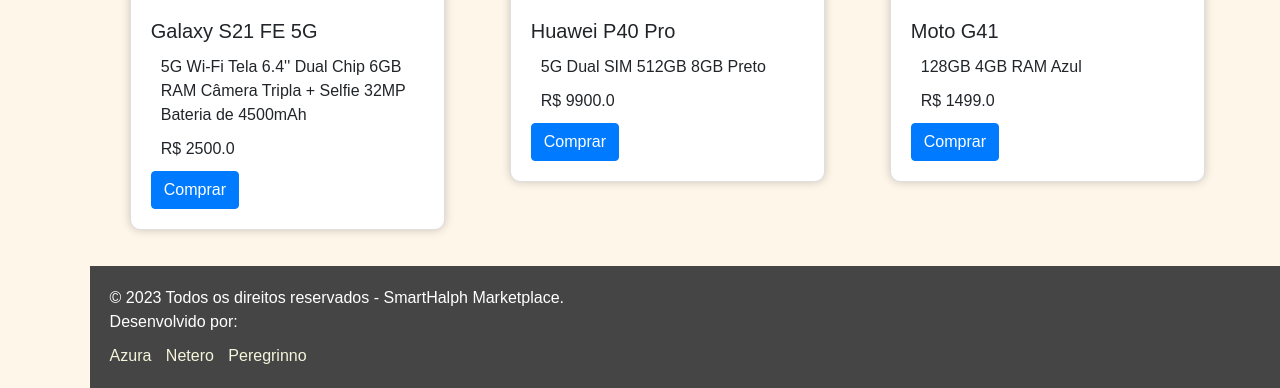
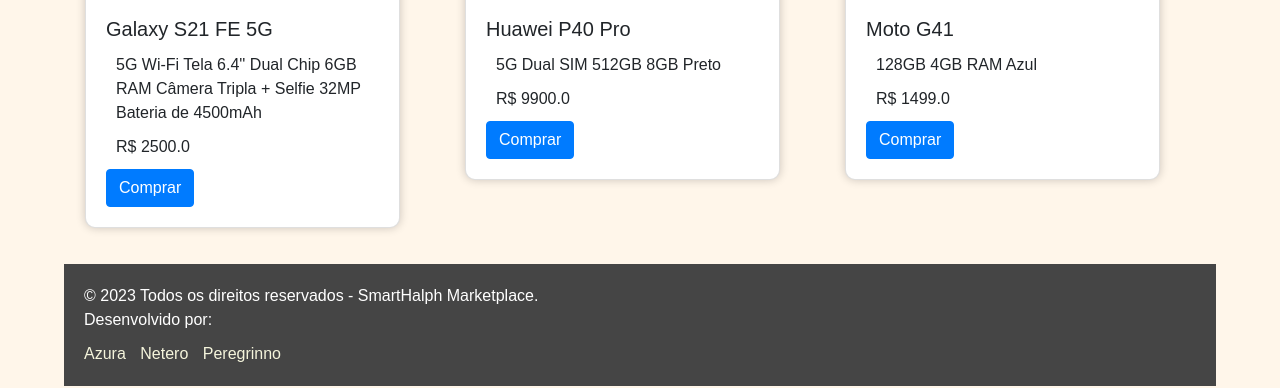
Before and after one commit to peregrinno/ISI-02, a Flask app: page / in a window 1280 px wide. Shown: the part 1490-1878 px from the top of the page. Run offline with Flask 2, Linux system fonts and the light colour scheme; data comes from the database, SQL or seed files in the repository; some libraries are stand-ins or nearby versions.

Commit message:
Pequeno ajuste

```diff
--- a/static/css/market.css
+++ b/static/css/market.css
@@ -153,7 +153,7 @@
 
     /* Definindo o estilo para o corpo da página */
   body {
-    margin-left: 7%;
+    margin-inline: 5%;
     padding: 0;
     font-family: Arial, sans-serif;
     background-color: #FFF6EA;
```
